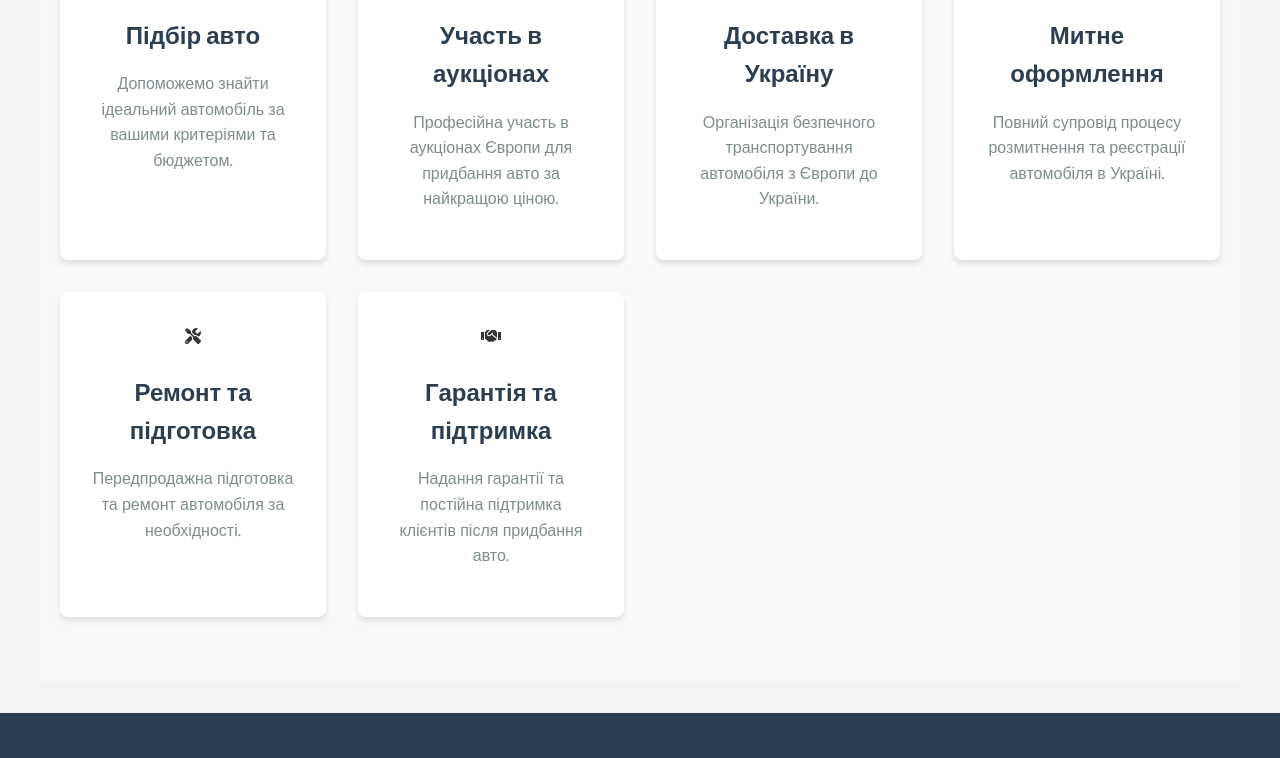
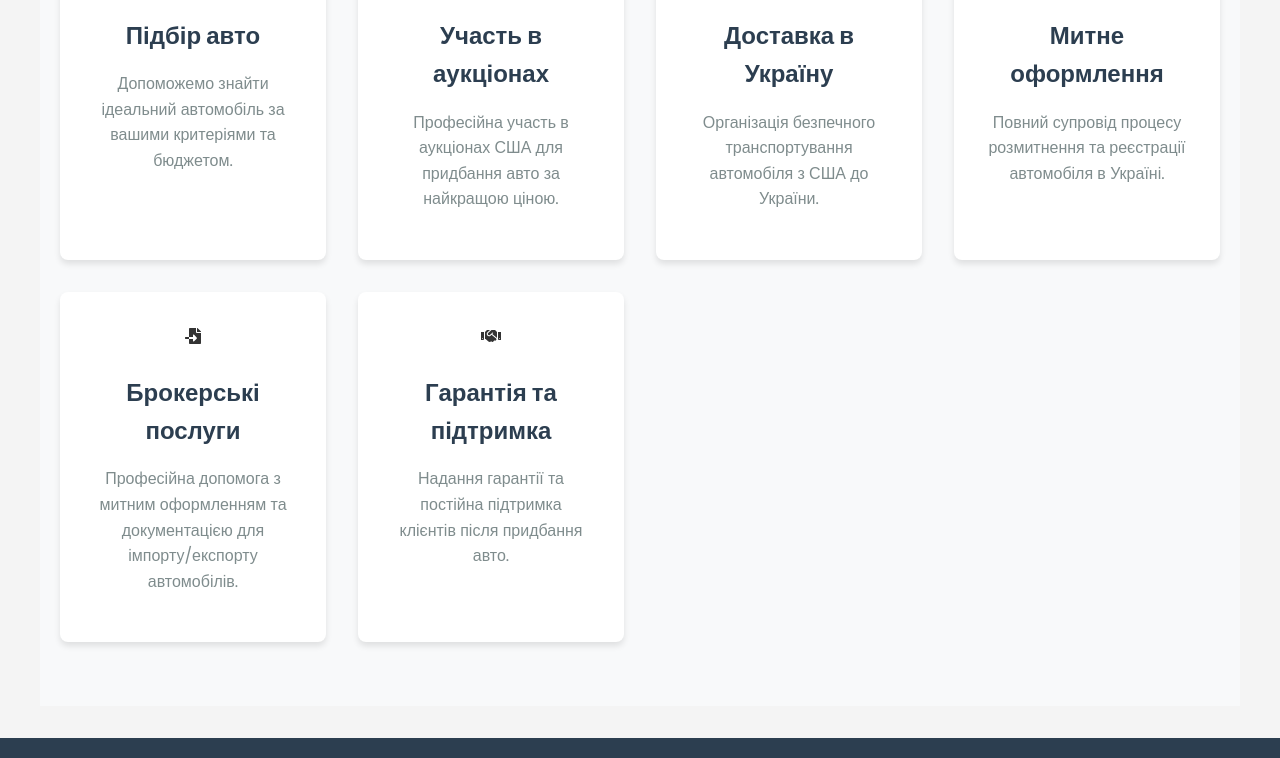
Before and after one commit to Mihail-Skorohod/Brother, a plain HTML site: page index.html in a window 1280 px wide. Shown: the part 370-1128 px from the top of the page. Drawn offline with Linux system fonts and the light colour scheme.

Commit message:
Add files via upload

```diff
--- a/index.html
+++ b/index.html
@@ -46,12 +46,12 @@
                         <div class="service-item">
                             <i class="fas fa-gavel"></i>
                             <h3>Участь в аукціонах</h3>
-                            <p>Професійна участь в аукціонах Європи для придбання авто за найкращою ціною.</p>
+                            <p>Професійна участь в аукціонах США для придбання авто за найкращою ціною.</p>
                         </div>
                         <div class="service-item">
                             <i class="fas fa-ship"></i>
                             <h3>Доставка в Україну</h3>
-                            <p>Організація безпечного транспортування автомобіля з Європи до України.</p>
+                            <p>Організація безпечного транспортування автомобіля з США до України.</p>
                         </div>
                         <div class="service-item">
                             <i class="fas fa-file-alt"></i>
@@ -59,9 +59,9 @@
                             <p>Повний супровід процесу розмитнення та реєстрації автомобіля в Україні.</p>
                         </div>
                         <div class="service-item">
-                            <i class="fas fa-tools"></i>
-                            <h3>Ремонт та підготовка</h3>
-                            <p>Передпродажна підготовка та ремонт автомобіля за необхідності.</p>
+                            <i class="fas fa-file-import"></i>
+                            <h3>Брокерські послуги</h3>
+                            <p>Професійна допомога з митним оформленням та документацією для імпорту/експорту автомобілів.</p>
                         </div>
                         <div class="service-item">
                             <i class="fas fa-handshake"></i>
@@ -83,7 +83,7 @@
             </div> -->
             <div class="footer-contact">
                 <h4>Контакти</h4>
-                <p><i class="fas fa-phone"></i> <a href="tel:+380123456789"> +38 (012) 345-67-89</a></p>
+                <p><i class="fas fa-phone"></i> <a href="tel:+380123456789"> +38 (073) 488-00-90</a></p>
                 <p><i class="fas fa-envelope"></i> <a href="mailto:info@alfatrading.ua">andriw110@gmail.com</a></p>
             </div>
             <div class="footer-social">
```
Also changed, not shown: about.html (+2 -2 lines), styles.css (+0 -53 lines), images.jpeg (added).
